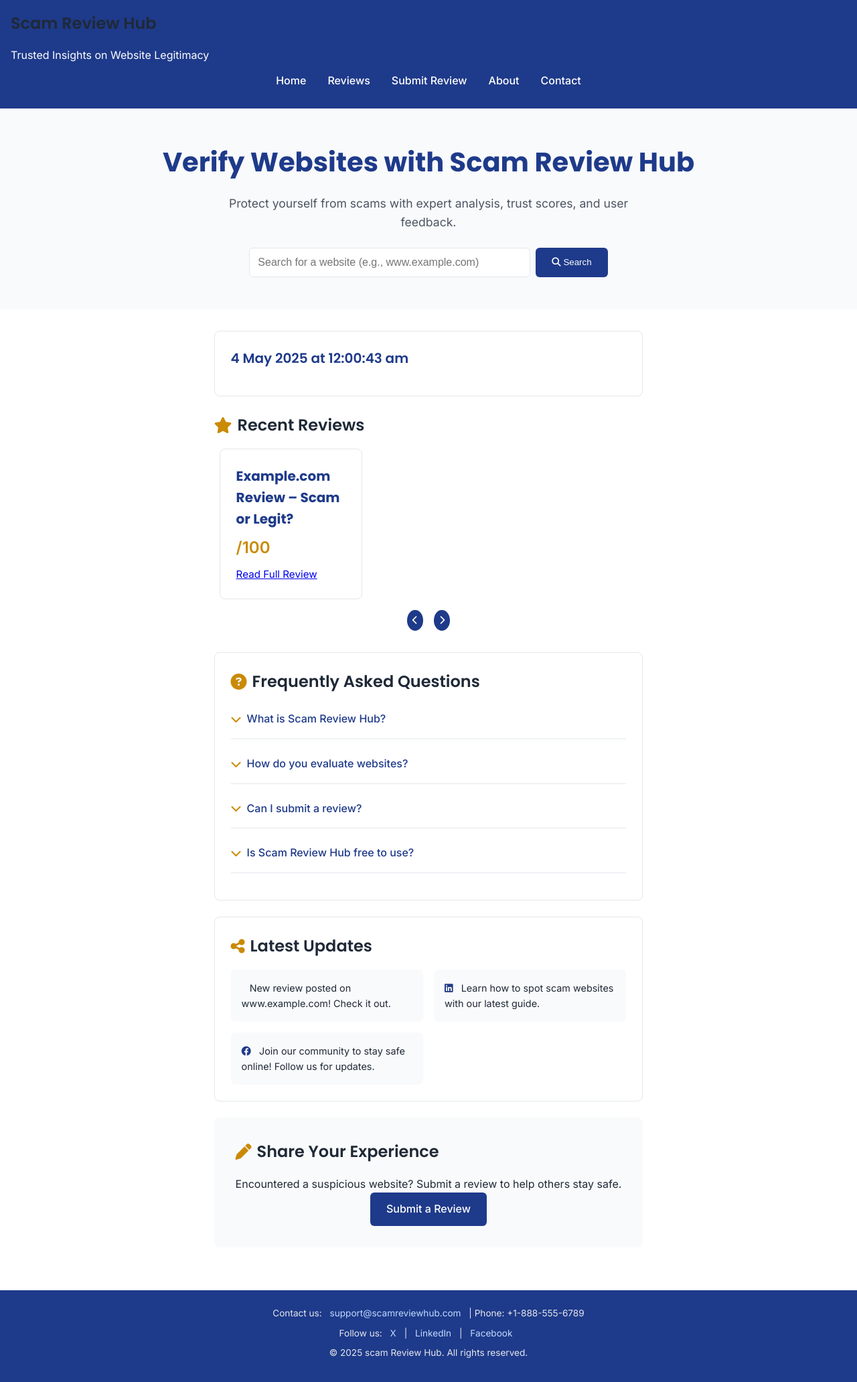
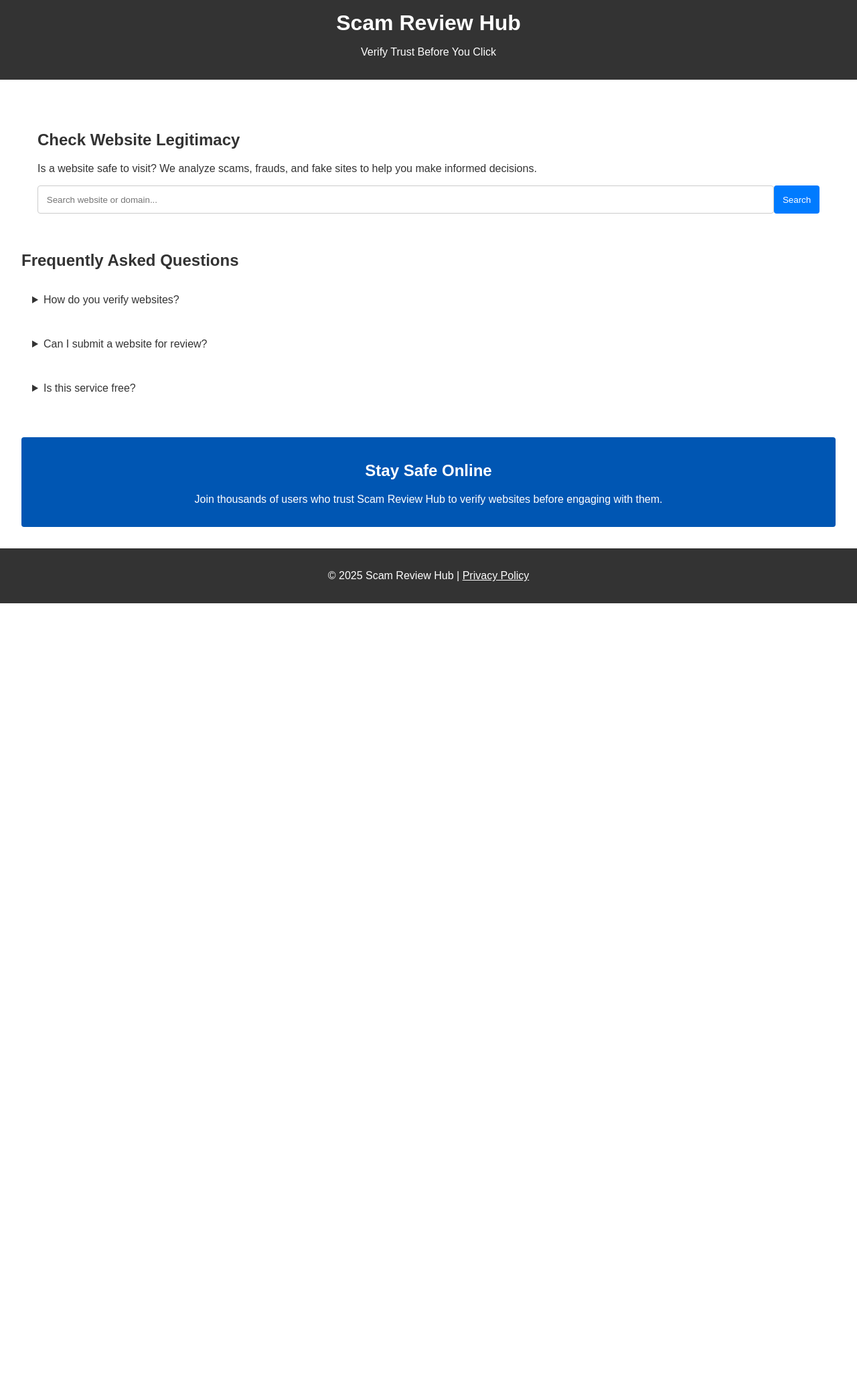
Before and after one commit to itisuniqueofficial/fay, a Jekyll site: the page built from index.md, in a window 1280 px wide. Shown: the whole page at 67% size. Built offline with Jekyll 4.4.1, drawn with Linux system fonts in a browser that asks for light colours; after the commit the page ends 901 px from its top, so only the background shows below that.

Commit message:
Update home.html

```diff
--- a/_layouts/home.html
+++ b/_layouts/home.html
@@ -1,84 +1,123 @@
----
-layout: default
----
-<link rel="stylesheet" href="{{ '/assets/css/styles1.css' | relative_url }}">
-<div class="hero" itemscope itemtype="https://schema.org/Organization">
-    <meta itemprop="name" content="Scam Review Hub">
-    <meta itemprop="url" content="{{ site.url }}">
-    <h1>Verify Websites with Scam Review Hub</h1>
-    <p>Protect yourself from scams with expert analysis, trust scores, and user feedback.</p>
-    <form class="search-bar" action="https://www.google.com/search" method="get">
-        <input type="text" name="q" placeholder="Search for a website (e.g., www.example.com)" aria-label="Search websites">
-        <input type="hidden" name="q" value="site:{{ site.url }}">
-        <button type="submit"><i class="fas fa-search"></i> Search</button>
-    </form>
-</div>
+<!DOCTYPE html>
+<html lang="en">
+<head>
+  <meta charset="UTF-8">
+  <meta name="viewport" content="width=device-width, initial-scale=1.0">
+  <title>Scam Review Hub - Verify Trust Before You Click</title>
+  <meta name="description" content="Scam Review Hub analyzes and exposes scams, fake websites, and fraudulent services. Check trustworthiness before you engage.">
+  <meta name="keywords" content="Scam, Review, Website Legitimacy, Fake Sites, Fraud Detection, Scam Review Hub">
+  <meta name="author" content="It Is Unique Official">
+  <style>
+    body {
+      margin: 0;
+      font-family: Arial, sans-serif;
+      color: #333;
+    }
+    header {
+      background: #333;
+      color: white;
+      padding: 1rem;
+      text-align: center;
+    }
+    header h1 {
+      margin: 0;
+    }
+    main {
+      padding: 2rem;
+    }
+    .hero {
+      background: white;
+      padding: 1.5rem;
+      margin-bottom: 2rem;
+    }
+    .search-form {
+      margin-top: 1rem;
+      display: flex;
+    }
+    .search-form input[type="text"] {
+      padding: 0.8rem;
+      flex: 1;
+      border: 1px solid #ccc;
+      border-radius: 4px;
+    }
+    .search-form button {
+      padding: 0.8rem;
+      background: #007BFF;
+      color: white;
+      border: none;
+      cursor: pointer;
+      border-radius: 4px;
+    }
+    .faq {
+      margin-top: 2rem;
+    }
+    .faq details {
+      margin: 1rem 0;
+      background: white;
+      padding: 1rem;
+    }
+    .cta {
+      text-align: center;
+      margin-top: 3rem;
+      padding: 2rem;
+      background: #007BFF;
+      color: white;
+      /* border-radius: 8px; */ /* Removed as per edits */
+      /* box-shadow: 0 2px 8px rgba(0, 0, 0, 0.1); */ /* Removed as per edits */
+      padding: 1rem; /* Added padding for better spacing */
+      background: #0056b3; /* Added background color for better visibility */
+      border-radius: 4px; /* Added border-radius for a softer look */
+      text-align: center; /* Added text alignment for better layout */
+    }
+    footer {
+      text-align: center;
+      padding: 1rem;
+      background: #333;
+      color: white;
+    }
+  </style>
+</head>
+<body>
+  <header>
+    <h1>Scam Review Hub</h1>
+    <p>Verify Trust Before You Click</p>
+  </header>
 
-<main>
-    <section class="widget time-widget" aria-labelledby="ist-time">
-        <h2 id="ist-time"><i class="fas fa-clock"></i> Current Time (IST)</h2>
-        <p id="ist-time"></p>
+  <main>
+    <section class="hero">
+      <h2>Check Website Legitimacy</h2>
+      <p>Is a website safe to visit? We analyze scams, frauds, and fake sites to help you make informed decisions.</p>
+      <form class="search-form" action="https://www.google.com/search" method="get">
+        <input type="text" name="q" placeholder="Search website or domain..." required>
+        <input type="hidden" name="sitesearch" value="fay.itisuniqueofficial.com">
+        <button type="submit">Search</button>
+      </form>
     </section>
 
-    <section class="carousel" aria-labelledby="recent-reviews">
-        <h2 id="recent-reviews"><i class="fas fa-star"></i> Recent Reviews</h2>
-        <div class="carousel-inner">
-            {% for review in site.reviews limit:3 %}
-            <div class="review-card">
-                <h3>{{ review.title }}</h3>
-                <div class="rating">{{ review.trust_score }}/100</div>
-                <p>{{ review.excerpt | strip_html | truncate: 60 }}</p>
-                <p><a href="{{ review.url | relative_url }}">Read Full Review</a></p>
-            </div>
-            {% endfor %}
-        </div>
-        <div class="carousel-controls">
-            <button onclick="moveCarousel(-1)" aria-label="Previous review"><i class="fas fa-chevron-left"></i></button>
-            <button onclick="moveCarousel(1)" aria-label="Next review"><i class="fas fa-chevron-right"></i></button>
-        </div>
+    <section class="faq">
+      <h2>Frequently Asked Questions</h2>
+      <details>
+        <summary>How do you verify websites?</summary>
+        <p>We assess websites based on domain age, SSL certificates, WHOIS data, user reviews, and other factors.</p>
+      </details>
+      <details>
+        <summary>Can I submit a website for review?</summary>
+        <p>Yes, you can submit a website for analysis through our contact form.</p>
+      </details>
+      <details>
+        <summary>Is this service free?</summary>
+        <p>Yes, Scam Review Hub is completely free to use.</p>
+      </details>
     </section>
 
-    <section class="widget faq-section" aria-labelledby="faq" itemscope itemtype="https://schema.org/FAQPage">
-        <h2 id="faq"><i class="fas fa-question-circle"></i> Frequently Asked Questions</h2>
-        <details itemprop="mainEntity" itemscope itemtype="https://schema.org/Question">
-            <summary><i class="fas fa-chevron-down"></i> <span itemprop="name">What is Scam Review Hub?</span></summary>
-            <div itemprop="acceptedAnswer" itemscope itemtype="https://schema.org/Answer">
-                <p itemprop="text">Scam Review Hub is a platform dedicated to helping users verify the legitimacy of websites through expert analysis, trust scores, and user feedback.</p>
-            </div>
-        </details>
-        <details itemprop="mainEntity" itemscope itemtype="https://schema.org/Question">
-            <summary><i class="fas fa-chevron-down"></i> <span itemprop="name">How do you evaluate websites?</span></summary>
-            <div itemprop="acceptedAnswer" itemscope itemtype="https://schema.org/Answer">
-                <p itemprop="text">We assess websites based on factors like domain age, SSL certificates, WHOIS data, user reviews, customer service responsiveness, and potential scam indicators.</p>
-            </div>
-        </details>
-        <details itemprop="mainEntity" itemscope itemtype="https://schema.org/Question">
-            <summary><i class="fas fa-chevron-down"></i> <span itemprop="name">Can I submit a review?</span></summary>
-            <div itemprop="acceptedAnswer" itemscope itemtype="https://schema.org/Answer">
-                <p itemprop="text">Yes! Users can submit reviews via our 'Submit Review' page. Ensure your review includes detailed experiences to help others make informed decisions.</p>
-            </div>
-        </details>
-        <details itemprop="mainEntity" itemscope itemtype="https://schema.org/Question">
-            <summary><i class="fas fa-chevron-down"></i> <span itemprop="name">Is Scam Review Hub free to use?</span></summary>
-            <div itemprop="acceptedAnswer" itemscope itemtype="https://schema.org/Answer">
-                <p itemprop="text">Absolutely, our platform is free for all users to access reviews and submit feedback, ensuring everyone can stay safe online.</p>
-            </div>
-        </details>
+    <section class="cta">
+      <h2>Stay Safe Online</h2>
+      <p>Join thousands of users who trust Scam Review Hub to verify websites before engaging with them.</p>
     </section>
+  </main>
 
-    <section class="widget" aria-labelledby="social-feed">
-        <h2 id="social-feed"><i class="fas fa-share-alt"></i> Latest Updates</h2>
-        <div class="social-feed">
-            <div class="social-post"><i class="fab fa-x-twitter"></i> New review posted on www.example.com! Check it out.</div>
-            <div class="social-post"><i class="fab fa-linkedin"></i> Learn how to spot scam websites with our latest guide.</div>
-            <div class="social-post"><i class="fab fa-facebook"></i> Join our community to stay safe online! Follow us for updates.</div>
-        </div>
-    </section>
-
-    <section class="cta" aria-labelledby="submit-cta">
-        <h2 id="submit-cta"><i class="fas fa-pen"></i> Share Your Experience</h2>
-        <p>Encountered a suspicious website? Submit a review to help others stay safe.</p>
-        <a href="#submit">Submit a Review</a>
-    </section>
-</main>
-<script src="{{ '/assets/js/scripts.js' | relative_url }}"></script>
+  <footer>
+    <p>&copy; 2025 Scam Review Hub | <a href="/privacy-policy" style="color: white;">Privacy Policy</a></p>
+  </footer>
+</body>
+</html>
```
